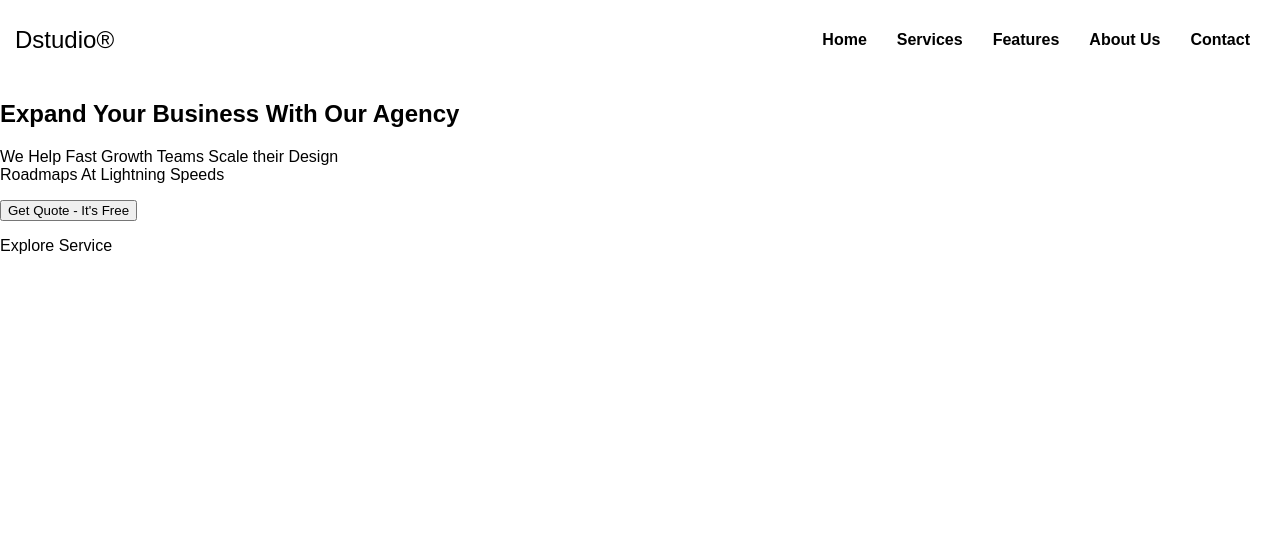
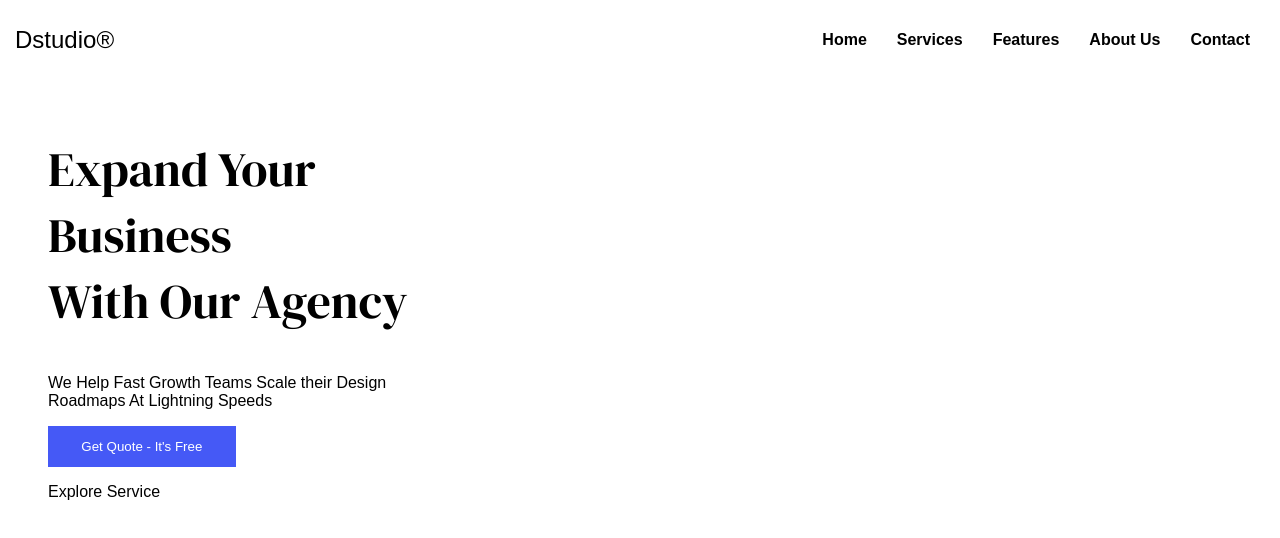
Before and after one commit to 8thrichard/mobileres, a plain HTML site: page index.html in a window 1280 px wide. Drawn offline with Linux system fonts and the light colour scheme.

Commit message:
Hero Section message added and button

```diff
--- a/index.html
+++ b/index.html
@@ -25,7 +25,7 @@
     </header>
     <main>
         <section class="hero">
-            <h1>Expand Your Business With Our Agency</h1>
+            <h1>Expand Your <br> Business <br> With Our Agency</h1>
             <p>We Help Fast Growth Teams Scale their Design <br> Roadmaps At Lightning Speeds</p>
             <button>Get Quote - It's Free</button>
             <p>Explore Service</p>
--- a/styles.css
+++ b/styles.css
@@ -1,3 +1,6 @@
+/* Fonts Import */
+@import url('https://fonts.googleapis.com/css2?family=DM+Serif+Display:ital@0;1&family=Gilda+Display&display=swap');
+
 body {
     font-family: 'Arial', sans-serif;
     margin: 0;
@@ -52,6 +55,26 @@ nav {
     font-weight: bold;
 }
 
+.hero {
+    padding: 1em 3em;
+}
+
+.hero h1 {
+    font-family: "DM Serif Display", serif;
+    font-weight: 400;
+    font-style: normal;
+    font-size: 3em;
+}
+
+
+.hero button {
+    color: white;
+    background-color: #4559f6;
+    padding: 1em 2.5em;
+    border: none;
+}
+
+/* Responsiveness */
 @media screen and (max-width: 768px) {
     .menu {
         display: none;
```
